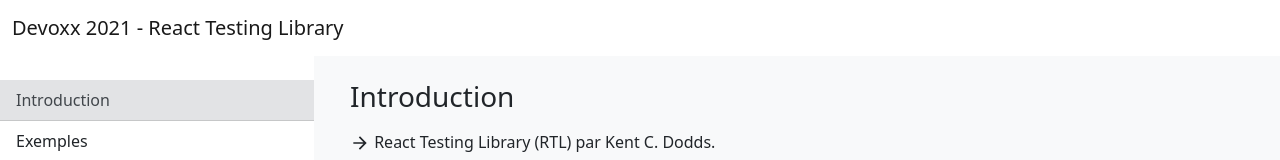
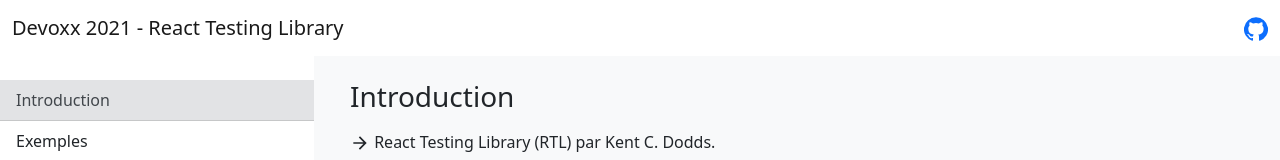
Before and after one commit to alicia-stotz/devoxx2021-rtl, a React (Create React App) app: page / in a window 1280 px wide. Shown: the top 160 px of the page. Built offline with nearby package versions, Linux system fonts and the light colour scheme.

Commit message:
feat(navbar): add github link

```diff
--- a/src/components/shared/Navbar.tsx
+++ b/src/components/shared/Navbar.tsx
@@ -1,10 +1,17 @@
 import React from 'react';
 import { Link } from 'react-router-dom';
+import GitHubIcon from '@material-ui/icons/GitHub';
 
 export const Navbar = () => {
   return <nav className="navbar navbar-light">
     <div className="container-fluid">
       <Link className="navbar-brand" to="/">Devoxx 2021 - React Testing Library</Link>
+      <a
+        href="https://github.com/alicia-stotz/devoxx2021-rtl"
+        rel="noreferrer"
+        target="_blank">
+        <GitHubIcon />
+      </a>
     </div>
   </nav>
 };
```
